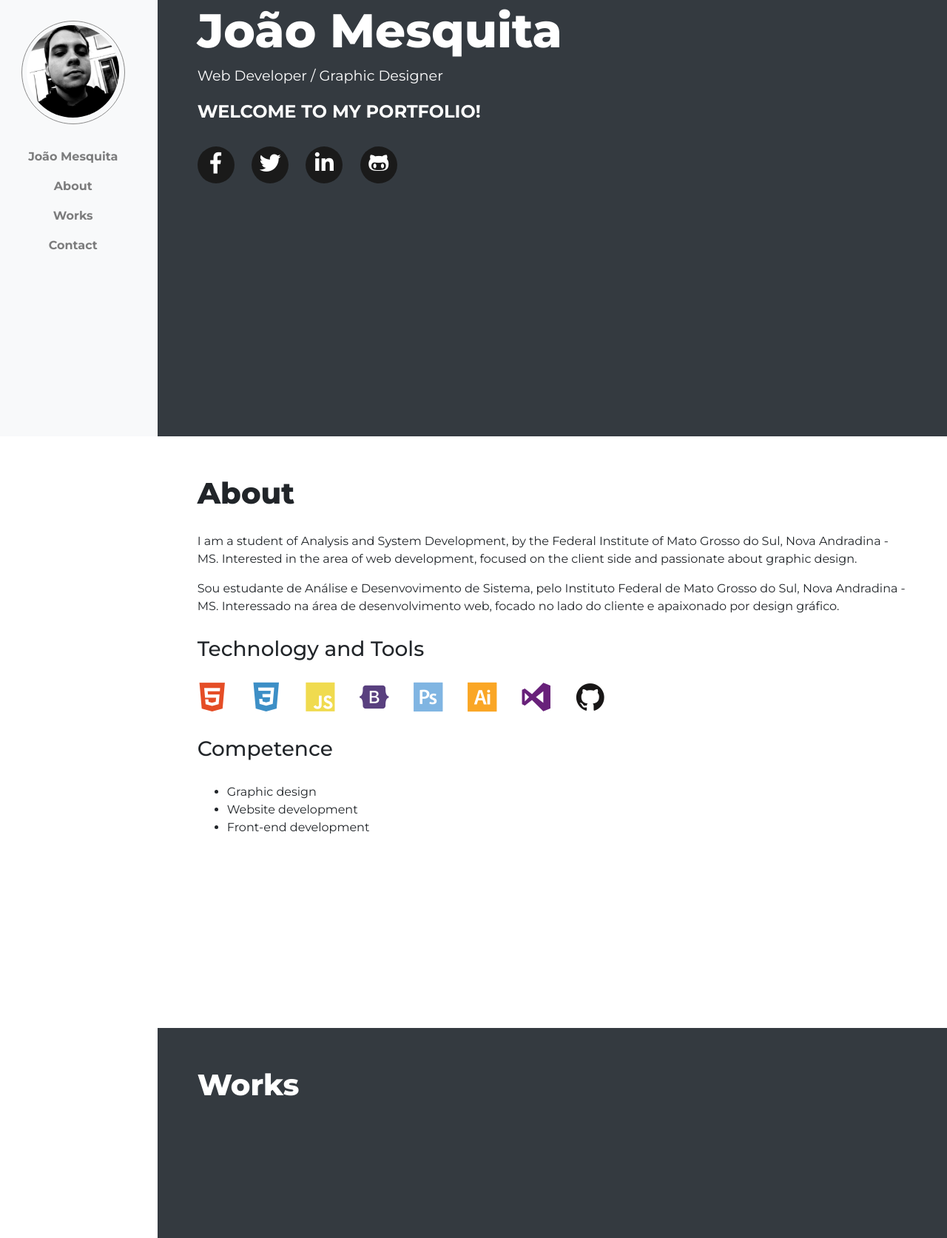
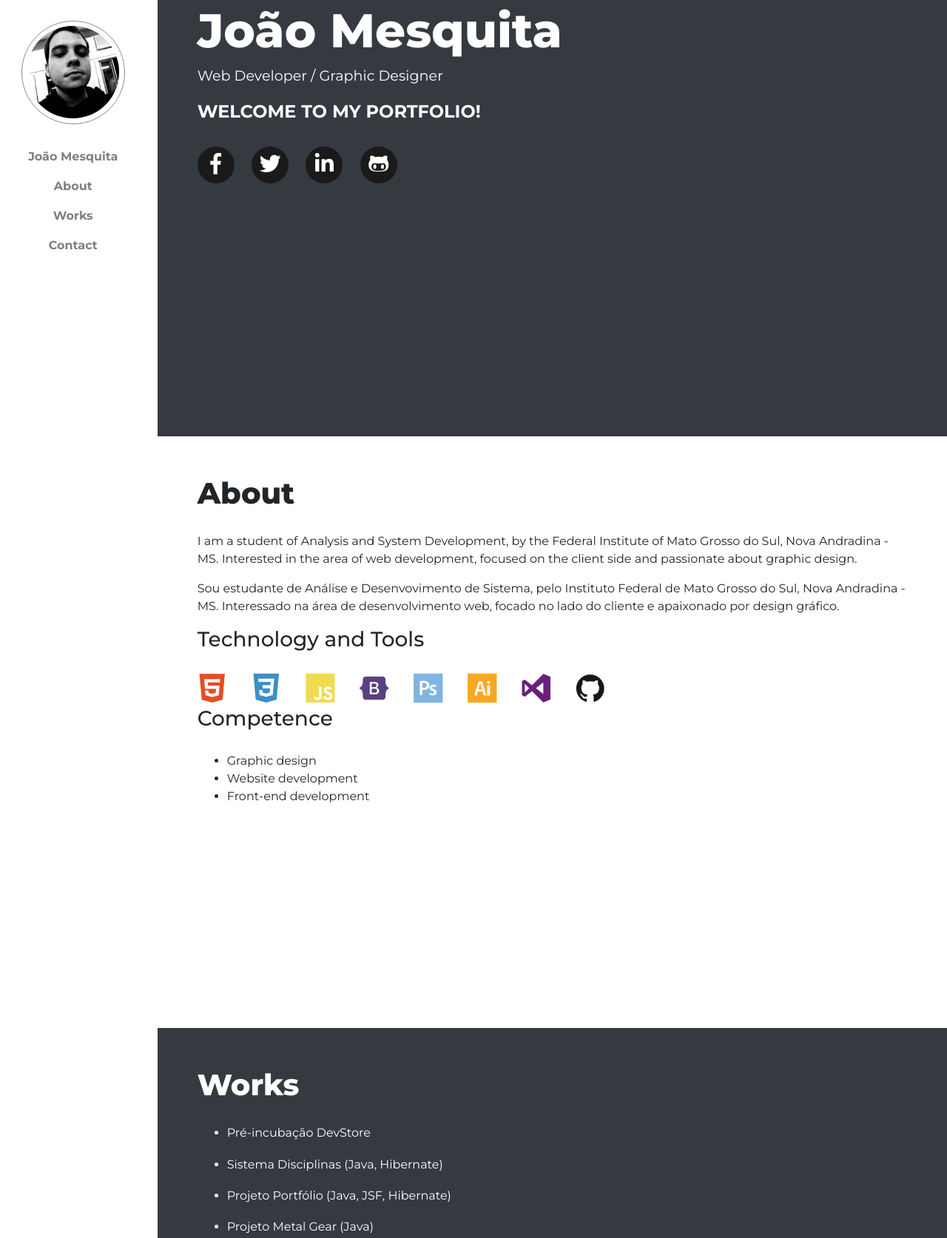
Before and after one commit to joaomesquita/joaomesquita.github.io, a plain HTML site: page index.html in a window 1280 px wide. Shown: the part 210-1884 px from the top of the page at 74% size. Drawn offline with nearby package versions, Linux system fonts and the light colour scheme.

Commit message:
update works, update css

```diff
--- a/css/style.css
+++ b/css/style.css
@@ -23,7 +23,7 @@
     border-radius: 100%;
     border: 1px #8b8b8b solid;
     margin-bottom: 15%;
-    padding: 3.5%;
+    padding: 6px;
 }
 
 .img-profile {
@@ -79,7 +79,7 @@
     text-align: center;
     font-size: 1.8em;
     margin-right: 2%;
-    padding: 1%;
+    padding: 10px;
     background-color: #1a1a1a;
     color: #ffffff;
     border-radius: 100%;
@@ -88,11 +88,6 @@
 .social i:hover {
     background-color: #ffffff;
     color: #1a1a1a;
-}
-
-.skills h3,
-.competence h3 {
-    margin-top: 3%;
 }
 
 .about h1,
@@ -106,11 +101,26 @@
     margin-right: 3%;
 }
 
-.info {
+.projects li,
+.projects a {
+    margin-bottom: 2%;
+    color: #ffffff;
+}
+
+.projects a:hover,
+.info a:hover {
+    color: #8b8b8b;
+}
+
+.info a {
+    color: #1a1a1a;
+}
+
+.space {
     margin-top: 3%;
 }
 
-.info a:link {
+.decoration-none a:link {
     text-decoration: none;
 }
 
--- a/index.html
+++ b/index.html
@@ -10,7 +10,7 @@
 </head>
 <body>
     <div>
-        <nav class="navbar navbar-light bg-light">
+        <nav class="navbar navbar-light">
             <ul class="navbar-nav mr-auto container">
                 <div class="img">
                     <img class="img-profile" src="img/profile.jpg" alt="">
@@ -52,7 +52,7 @@
                 <p>Sou estudante de Análise e Desenvovimento de Sistema, pelo Instituto Federal de Mato Grosso do Sul, Nova Andradina - MS.
                 Interessado na área de desenvolvimento web, focado no lado do cliente e apaixonado por design gráfico.</p>
             </div>
-            <div class="skills">
+            <div class="skills espaco">
                 <h3>Technology and Tools</h3>
                 <i class="devicon-html5-plain colored"></i>
                 <i class="devicon-css3-plain colored"></i>
@@ -63,7 +63,7 @@
                 <i class="devicon-visualstudio-plain colored"></i>
                 <i class="devicon-github-plain colored"></i>
             </div>
-            <div class="competence">
+            <div class="competence espaco">
                 <h3>Competence</h3>
                 <ul>
                     <li>Graphic design</li>
@@ -74,10 +74,26 @@
         </div>
         <div id="works" class="works text-white bg-dark">
             <h1>Works</h1>
+            <div class="projects space decoration-none">
+                <ul>
+                    <li>
+                        <a href="">Pré-incubação DevStore</a>
+                    </li>
+                    <li>
+                        <a href="https://github.com/joaomesquita/sistema-disciplinas" target="_blank">Sistema Disciplinas (Java, Hibernate)</a>
+                    </li>
+                    <li>
+                        <a href="https://github.com/joaomesquita/projeto-portfolio" target="_blank">Projeto Portfólio (Java, JSF, Hibernate)</a>
+                    </li>
+                    <li>
+                        <a href="https://github.com/joaomesquita/projeto-metalgear" target="_blank">Projeto Metal Gear (Java)</a>
+                    </li>
+                </ul>
+            </div>
         </div>
         <div id="contact" class="contact">
             <h1>Contact</h1>
-            <div class="info">
+            <div class="info space decoration-none">
                 <p>Do you want to talk to me? Need a website for your company? Are you a business recruit?</p>
                 <p>Deseja conversar comigo? Precisa de um site para sua empresa? É recruta de empresa?</p>
                 <a href="mailto:contatomesquita@outlook.com"><i class="far fa-envelope"></i> contatomesquita@outlook.com</a>
```
Also changed, not shown: img/background.jpg (added).
